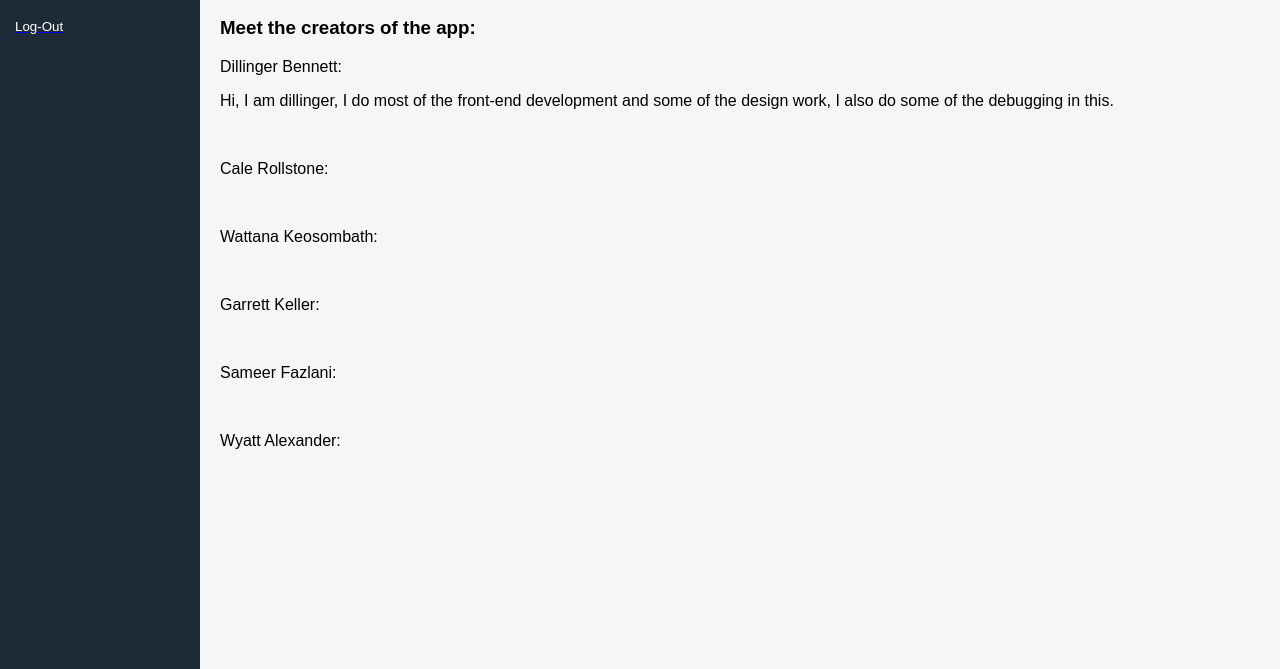
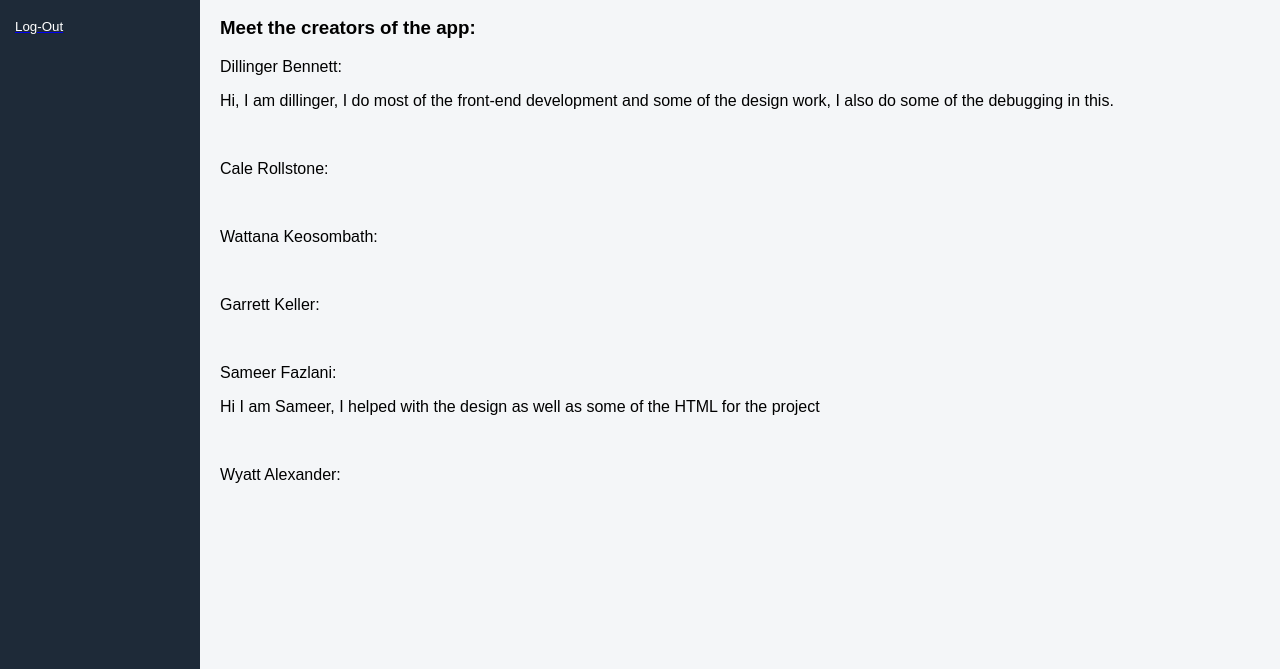
Before and after one commit to DillingerB/Medical_AI_Demo, a plain HTML site: page dashboard.html in a window 1280 px wide. Both pictures are taken after a click on the button "About". Shown: the part 131-800 px from the top of the page. Drawn offline with Linux system fonts and the light colour scheme.

Commit message:
Update dashboard.html

```diff
--- a/dashboard.html
+++ b/dashboard.html
@@ -35,7 +35,7 @@
     <p>Garrett Keller:</p>
     <p></p><br>
     <p>Sameer Fazlani:</p>
-    <p></p><br>
+    <p>Hi I am Sameer, I helped with the design as well as some of the HTML for the project </p><br>
     <p>Wyatt Alexander:</p>
     <p></p><br>
   </div>
```
